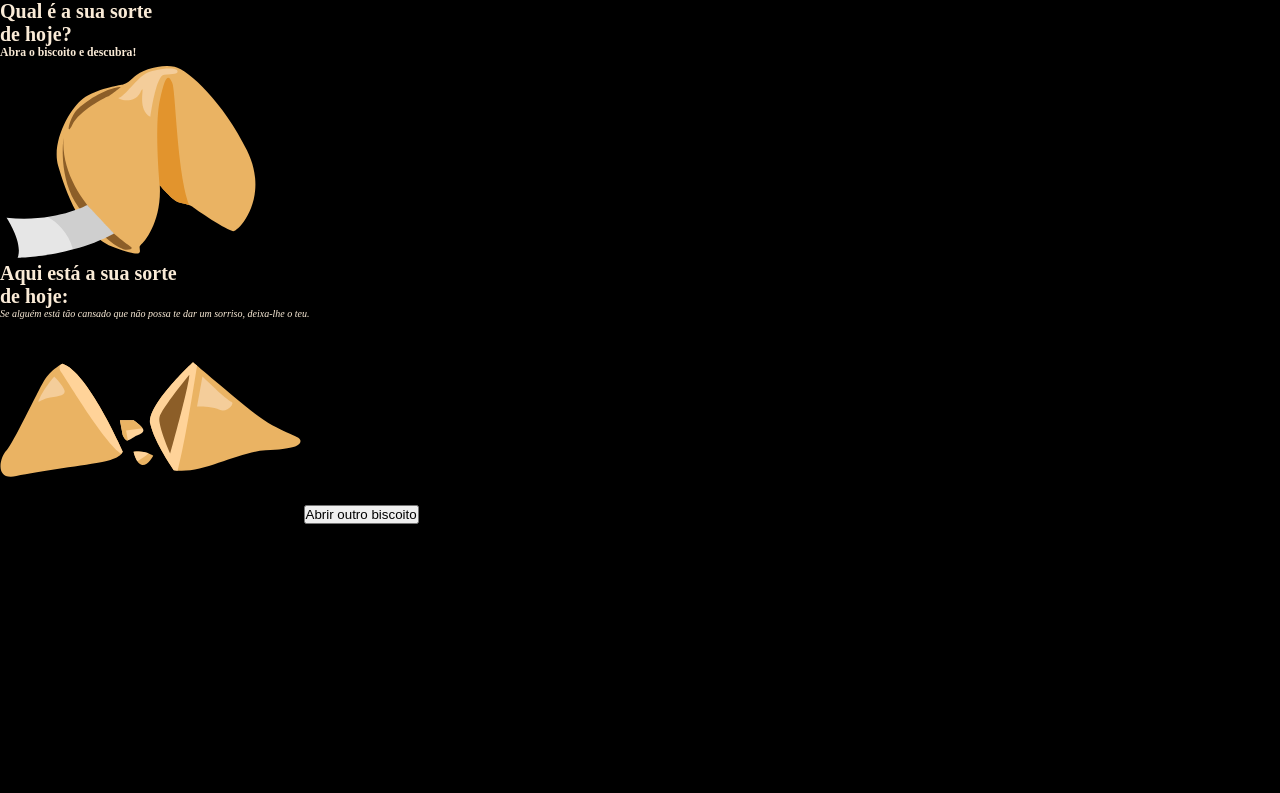
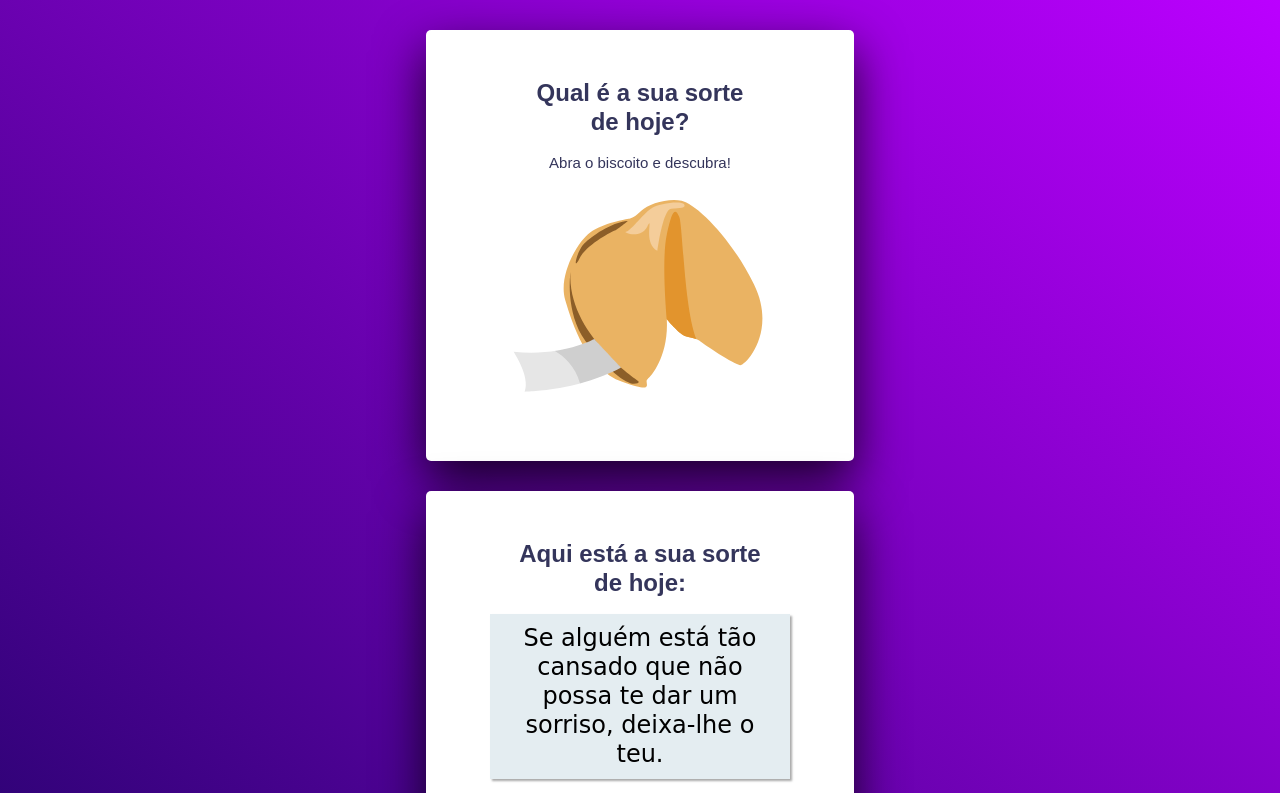
Before and after one commit to dam450/fortune-cookie, a plain HTML site: page index.html in a window 1280 px wide. Shown: the top 793 px of the page. Drawn offline with Linux system fonts and the light colour scheme.

Commit message:
update style

```diff
--- a/style.css
+++ b/style.css
@@ -1,5 +1,12 @@
 :root {
   font-size: 62.5%;
+
+  --bg-color-01: #190361;
+  --bg-color-02: #BB00FF;
+  --text-color: #34355B;
+  --button-color: #FF9500;
+
+
 }
 
 html {
@@ -14,6 +21,109 @@ html {
 }
 
 body {
-  color: antiquewhite;
-  background: black;
+  font-family: 'DM Sans', Arial, Helvetica, sans-serif ;
+
+  color: var(--text-color);
+  background-image: linear-gradient(to top right, var(--bg-color-01) 0%, var(--bg-color-02) 100%);
+  min-height: 100vh;
+  width: 100vw;
+
+  display: grid;
+  justify-content: center;
+  align-content: center;
 }
+
+.cookie,
+.message {
+  width: 42.8rem;
+  background-color: #ffffff;
+  text-align: center;
+
+  padding: 4.8rem 6.4rem;
+  box-shadow: 0px 20px 50px rgba(0, 0, 0, 0.8);
+  border-radius: 5px;
+
+  margin: 3rem 1rem;
+}
+
+.cookie img {
+  margin-bottom: 1.7rem;
+  cursor: grab;
+}
+
+.cookie img:hover {
+  animation: shaking 0.5s infinite;
+}
+
+@keyframes shaking {
+  0% { transform: translate(1px, 1px) rotate(0deg); }
+  10% { transform: translate(-1px, -2px) rotate(-1deg); }
+  20% { transform: translate(-3px, 0px) rotate(1deg); }
+  30% { transform: translate(3px, 2px) rotate(0deg); }
+  40% { transform: translate(1px, -1px) rotate(1deg); }
+  50% { transform: translate(-1px, 2px) rotate(-1deg); }
+  60% { transform: translate(-3px, 1px) rotate(0deg); }
+  70% { transform: translate(3px, 1px) rotate(-1deg); }
+  80% { transform: translate(-1px, -1px) rotate(1deg); }
+  90% { transform: translate(1px, 2px) rotate(0deg); }
+  100% { transform: translate(1px, -2px) rotate(-1deg); }
+}
+
+main h1 {
+  font-family: 'Montserrat', Arial, Helvetica, sans-serif;
+  font-size: 2.4rem;
+  line-height: 2.9rem;
+  margin-bottom: 1.7rem;
+}
+
+main h3 {
+  font-family: 'DM Sans', Arial, Helvetica, sans-serif;
+  font-style: normal;
+  font-weight: 400;
+  font-size: 1.5rem;
+  line-height: 2rem;
+  margin-bottom: 2rem;
+}
+
+.message .box {
+  background: #E4EDF1;
+  box-shadow: 2px 2px 2px rgba(85, 85, 85, 0.5);
+  padding: 1rem;
+  margin-bottom: 1.7rem;
+}
+
+.message cite {
+  font-family: 'Dancing Script', cursive;
+  font-style: normal;
+  font-weight: 400;
+  font-size: 2.4rem;
+  line-height: 2.9rem;
+
+  color: #000000;
+}
+
+.message img {
+  margin-bottom: 1.7rem;
+}
+
+.message button {
+  padding: 1.6rem;
+  background: var(--button-color);
+  border-radius: 4px;
+  border-width: 0 ;
+  margin: 1px;
+
+  cursor: pointer;
+
+  /* font-style: normal; */
+  font-weight: 700;
+  font-size: 1.5rem;
+  line-height: 2rem;
+
+  color: #FFFFFF;
+  transition: filter 180ms;
+}
+
+.message button:hover {
+  filter:  hue-rotate(-12deg) drop-shadow(3px 3px 5px rgba(128, 128, 128, 0.678));
+}
```
